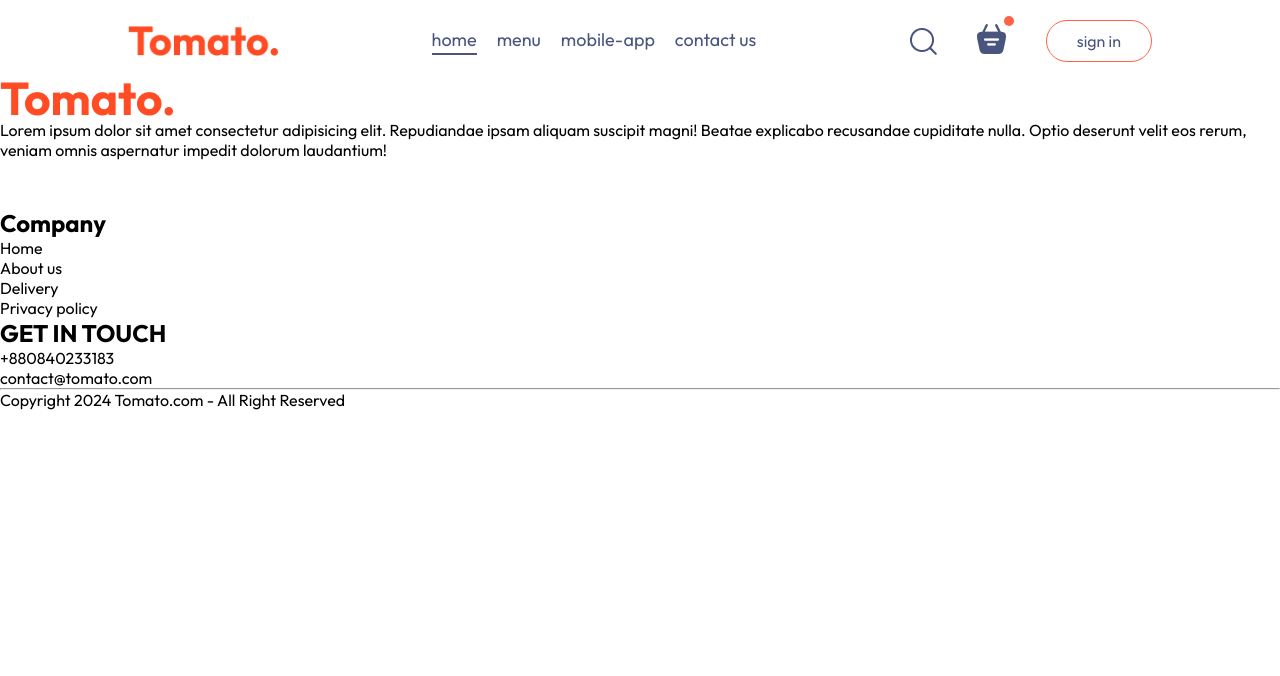
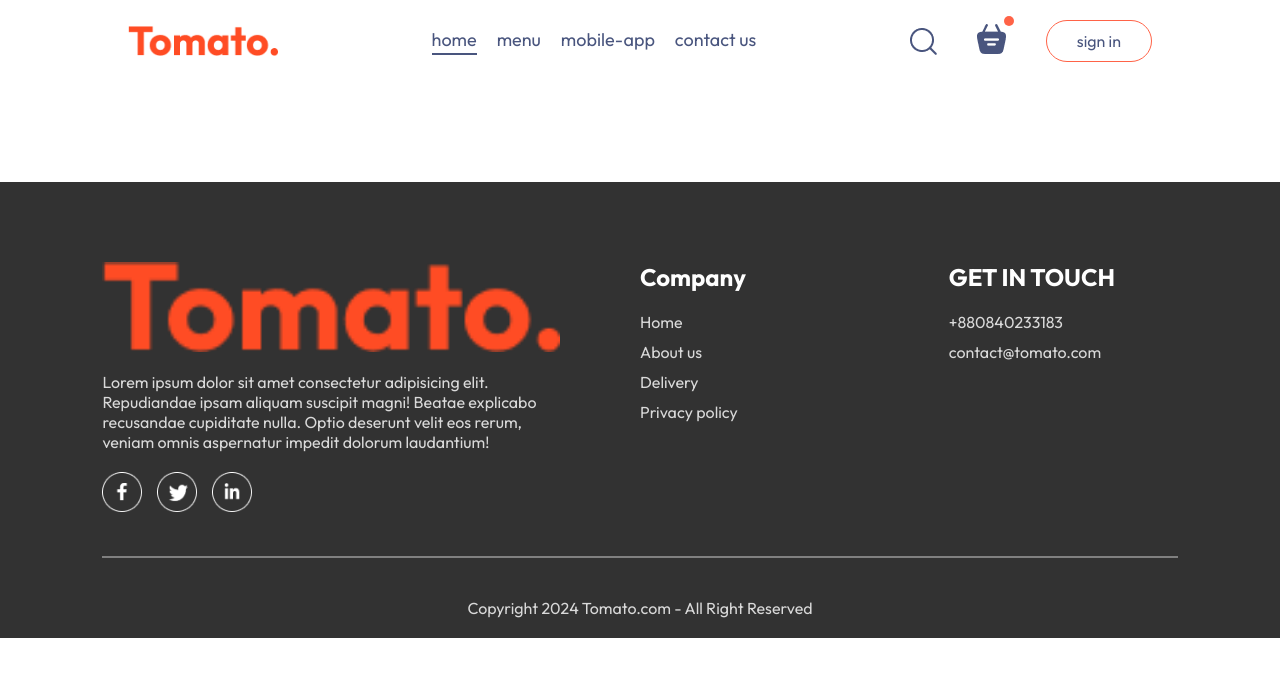
Before and after one commit to SaydurRahmanSaied/Food-Del, a React (Vite) app in the folder frontend/: page /order in a window 1280 px wide. Shown: the top 676 px of the page. Built offline with nearby package versions, Linux system fonts and the light colour scheme.

Commit message:
Update Footer.css

```diff
--- a/frontend/src/components/Footer/Footer.css
+++ b/frontend/src/components/Footer/Footer.css
@@ -0,0 +1,54 @@
+.footer
+{
+    color: #d9d9d9;
+    background-color: #323232;
+    display: flex;
+    flex-direction: column;
+    align-items: center;
+    gap: 20px;
+    padding: 20px 8vw;
+    padding-top: 80px;
+    margin-top: 100px;
+}
+
+.footer-content
+{
+    width: 100%;
+    display: grid;
+    grid-template-columns: 2fr 1fr 1fr;
+    gap: 80px;
+}
+
+.footer-content-left, .footer-content-right, .footer-content-center
+{
+    display: flex;
+    flex-direction: column;
+    align-self: start;
+    gap: 20px;
+}
+
+.footer-content-left li, .footer-content-right li, .footer-content-center li
+{
+    list-style: none;
+    margin-bottom: 10px;
+    cursor: pointer;
+}
+
+.footer-content-right h2, .footer-content-center h2
+{
+    color: white;
+}
+
+.footer-social-icons img
+{
+    width: 40px;
+    margin-right: 15px;
+}
+
+.footer hr{
+    width: 100%;
+    height: 2px;
+    margin: 20px 0;
+    background-color: grey;
+    border: none;
+}
```
